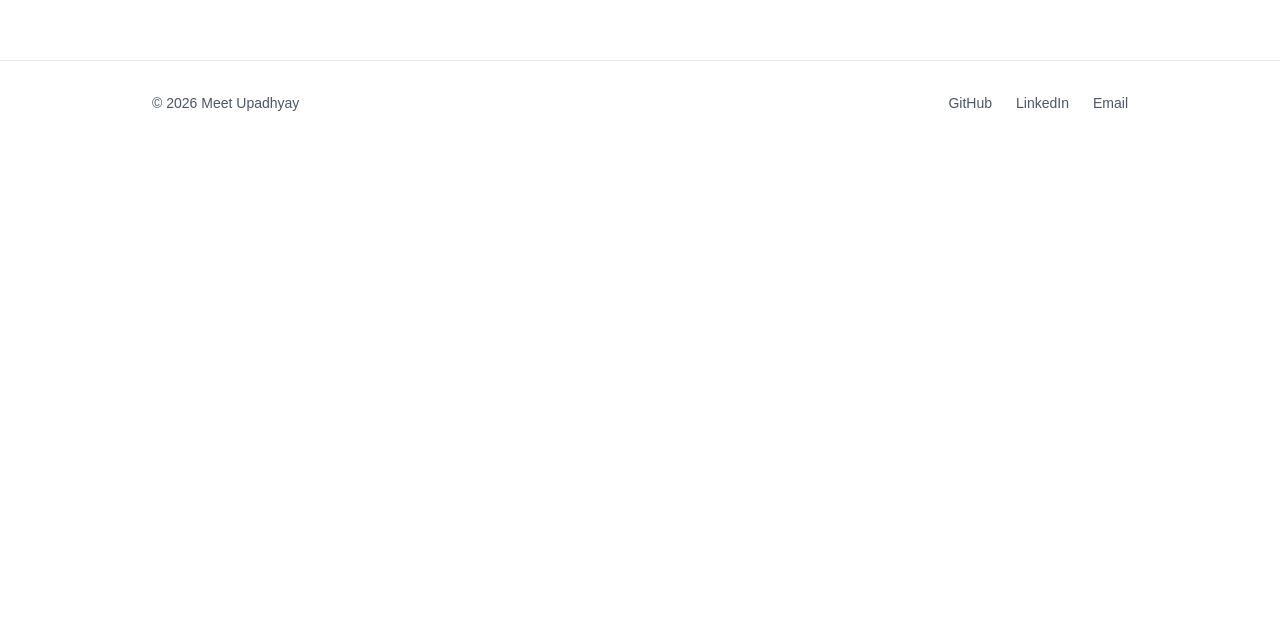
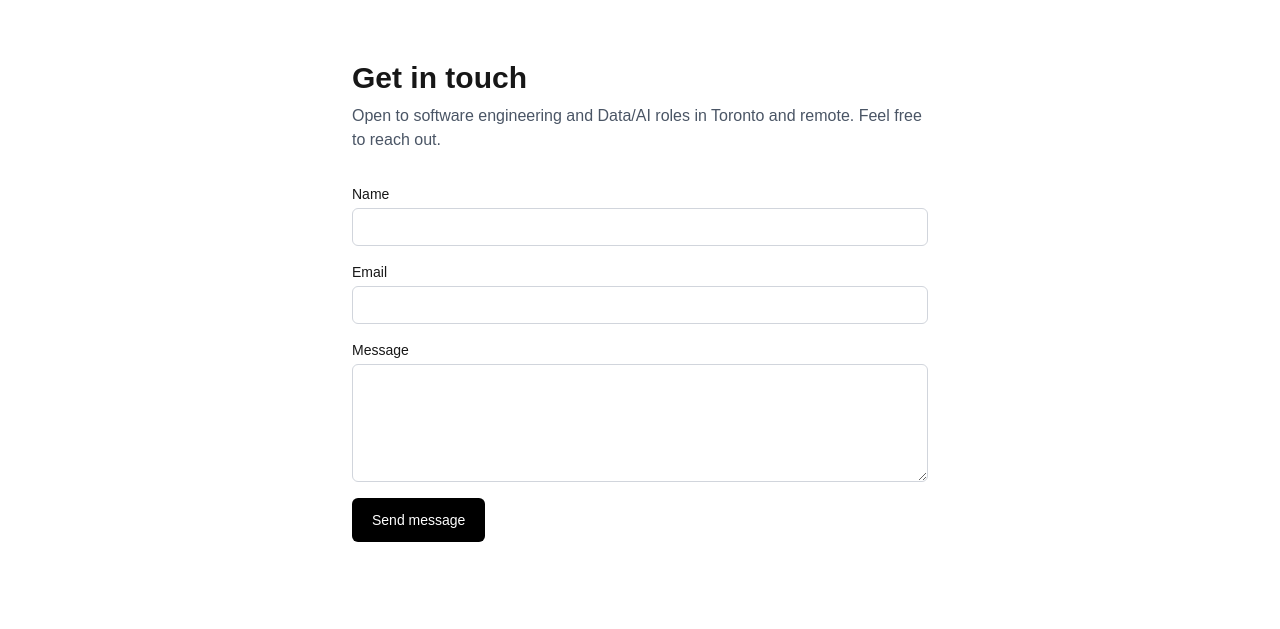
Before and after one commit to meetfullstack/portfolio, a Next.js app: page / in a window 1280 px wide. Shown: the part 1791-2420 px from the top of the page. Before the commit the page ends 1936 px from the top, so only its background shows below. Built offline with nearby package versions, Linux system fonts and the light colour scheme; no server answers.

Commit message:
Add contact form with Resend email delivery

```diff
--- /dev/null
+++ b/app/actions/contact.ts
@@ -0,0 +1,53 @@
+"use server";
+
+import { Resend } from "resend";
+import { z } from "zod";
+
+const resend = new Resend(process.env.RESEND_API_KEY);
+
+const schema = z.object({
+  name: z.string().min(1, "Name is required"),
+  email: z.string().email("Invalid email address"),
+  message: z.string().min(10, "Message must be at least 10 characters"),
+});
+
+type FormState = {
+  success: boolean;
+  error: string | null;
+};
+
+export async function sendContactEmail(
+  _prev: FormState,
+  formData: FormData,
+): Promise<FormState> {
+  const raw = {
+    name: formData.get("name"),
+    email: formData.get("email"),
+    message: formData.get("message"),
+  };
+
+  const result = schema.safeParse(raw);
+
+  if (!result.success) {
+    const firstError = result.error.issues[0]?.message ?? "Invalid input";
+    return { success: false, error: firstError };
+  }
+
+  const { name, email, message } = result.data;
+
+  try {
+    await resend.emails.send({
+      from: "onboarding@resend.dev",
+      to: "meetupadhyay158@gmail.com",
+      subject: `Portfolio contact from ${name}`,
+      text: `Name: ${name}\nEmail: ${email}\n\nMessage:\n${message}`,
+    });
+    return { success: true, error: null };
+  } catch (err) {
+    console.error("Resend error:", err);
+    return {
+      success: false,
+      error: "Failed to send message. Please try again.",
+    };
+  }
+}
--- a/app/page.tsx
+++ b/app/page.tsx
@@ -1,5 +1,6 @@
 import About from "@/components/About";
 import Projects from "@/components/Projects";
+import Contact from "@/components/Contact";
 
 export default function Home() {
   return (
@@ -34,6 +35,7 @@ export default function Home() {
 
       <About />
       <Projects />
+      <Contact />
     </>
   );
 }
--- /dev/null
+++ b/components/Contact.tsx
@@ -0,0 +1,83 @@
+"use client";
+
+import { useActionState } from "react";
+import { sendContactEmail } from "@/app/actions/contact";
+
+const initialState = { success: false, error: null };
+
+export default function Contact() {
+  const [state, formAction, pending] = useActionState(
+    sendContactEmail,
+    initialState,
+  );
+
+  if (state.success) {
+    return (
+      <section id="contact" className="mx-auto max-w-5xl px-6 py-24">
+        <div className="rounded-xl border border-green-200 bg-green-50 p-6 text-green-800">
+          Message sent — I will get back to you soon.
+        </div>
+      </section>
+    );
+  }
+
+  return (
+    <section id="contact" className="mx-auto max-w-5xl px-6 py-24">
+      <h2 className="text-3xl font-bold">Get in touch</h2>
+      <p className="mt-2 max-w-xl text-gray-600">
+        Open to software engineering and Data/AI roles in Toronto and remote.
+        Feel free to reach out.
+      </p>
+      <form action={formAction} className="mt-8 flex max-w-xl flex-col gap-4">
+        {state.error ? (
+          <p className="rounded-md bg-red-50 px-4 py-3 text-sm text-red-700">
+            {state.error}
+          </p>
+        ) : null}
+        <div className="flex flex-col gap-1">
+          <label htmlFor="name" className="text-sm font-medium">
+            Name
+          </label>
+          <input
+            id="name"
+            name="name"
+            type="text"
+            required
+            className="rounded-md border border-gray-300 px-4 py-2 text-sm outline-none focus:border-gray-500"
+          />
+        </div>
+        <div className="flex flex-col gap-1">
+          <label htmlFor="email" className="text-sm font-medium">
+            Email
+          </label>
+          <input
+            id="email"
+            name="email"
+            type="email"
+            required
+            className="rounded-md border border-gray-300 px-4 py-2 text-sm outline-none focus:border-gray-500"
+          />
+        </div>
+        <div className="flex flex-col gap-1">
+          <label htmlFor="message" className="text-sm font-medium">
+            Message
+          </label>
+          <textarea
+            id="message"
+            name="message"
+            rows={5}
+            required
+            className="rounded-md border border-gray-300 px-4 py-2 text-sm outline-none focus:border-gray-500"
+          />
+        </div>
+        <button
+          type="submit"
+          disabled={pending}
+          className="self-start rounded-md bg-black px-5 py-3 text-sm font-medium text-white hover:bg-gray-800 disabled:opacity-50"
+        >
+          {pending ? "Sending..." : "Send message"}
+        </button>
+      </form>
+    </section>
+  );
+}
```
